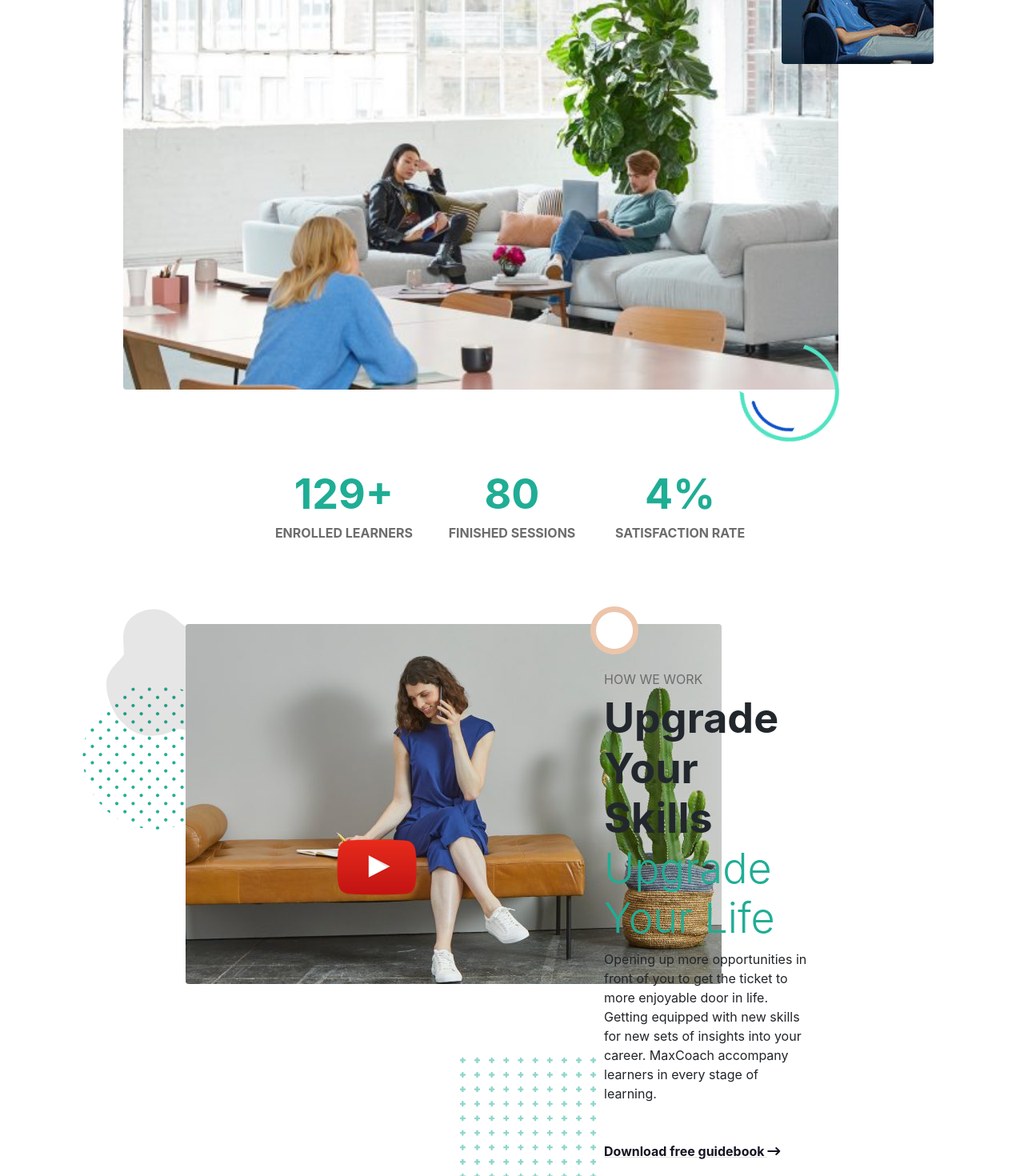
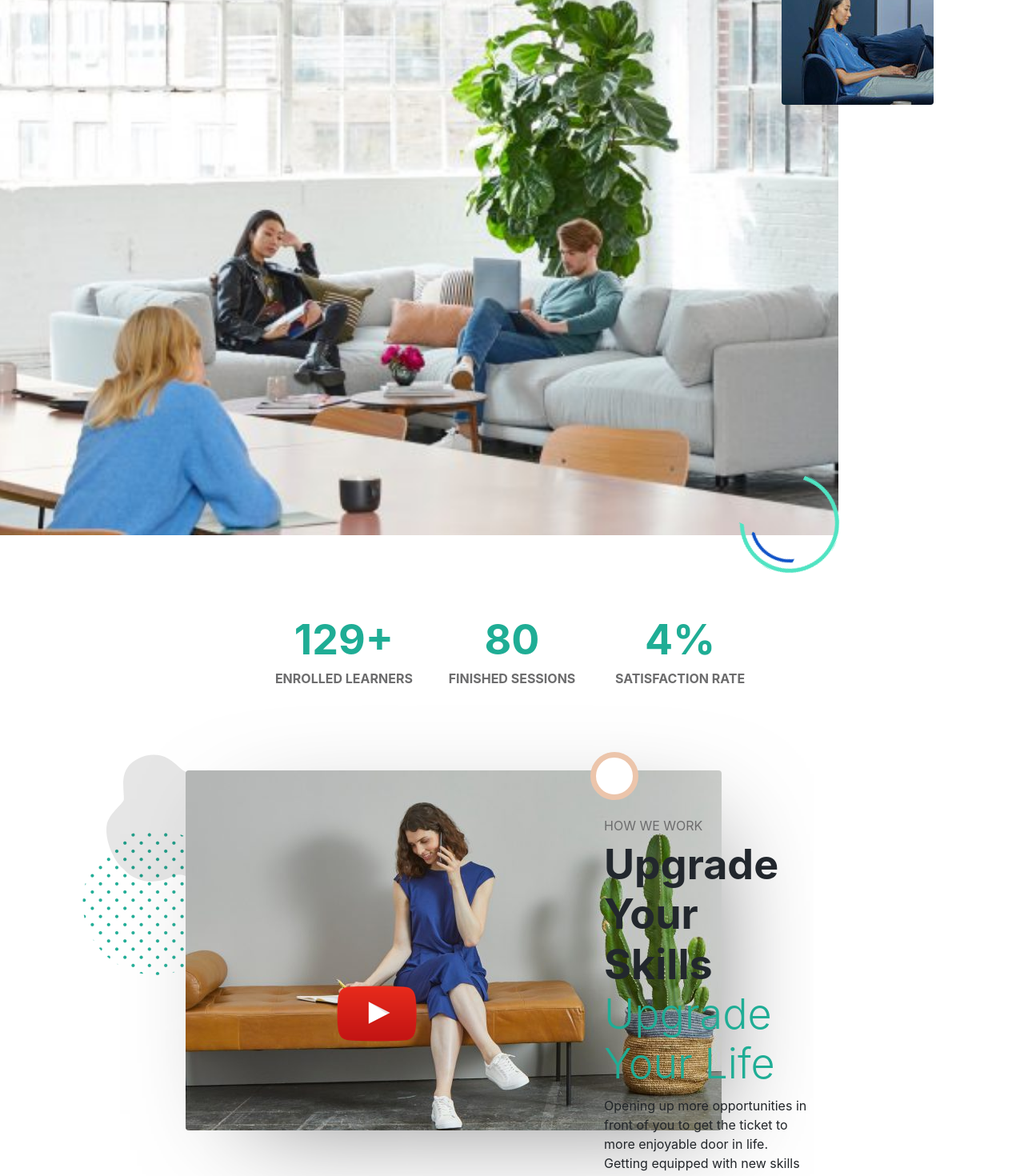
Before and after one commit to LorenzoAriatta/proj-html-vuejs, a Vue app: page / in a window 1280 px wide. Shown: the part 1000-2470 px from the top of the page at 80% size. Built offline with nearby package versions, Linux system fonts and the light colour scheme.

Commit message:
testimonial sections css part completed

```diff
--- a/src/components/About.vue
+++ b/src/components/About.vue
@@ -64,9 +64,7 @@ export default {
 }
 .txt {
   position: relative;
-  & > p {
-    width: 80%;
-  }
+  padding: 60px 45px;
 }
 h6 {
   font-weight: 400;
@@ -79,6 +77,17 @@ h1 {
   & .span-title {
     color: #1fad95;
     font-weight: 300;
+  }
+}
+p {
+  & span {
+    margin-bottom: 10px;
+    border-bottom: 1px solid #e2e2e0;
+    & a {
+      color: #141423;
+      text-decoration: none;
+      font-weight: bold;
+    }
   }
 }
 .content {
--- /dev/null
+++ b/src/components/CoursesSection.vue
@@ -0,0 +1,67 @@
+<template>
+  <section class="container-fluid">
+    <div class="la-container row flex-column align-items-center">
+      <div class="txt text-center col-6">
+        <h6>JOIN MAXCOACH AT BEST</h6>
+        <h1>Latest Online <span class="span-title">Courses</span></h1>
+      </div>
+      <div class="col-6 text-center">
+        <h5>
+          Control your personal preference settings to get notified about
+          appropriate courses.
+          <span
+            ><a href="#"
+              >View all courses <i class="fa-solid fa-arrow-right-long"></i></a
+          ></span>
+        </h5>
+      </div>
+    </div>
+  </section>
+</template>
+
+<script>
+export default {
+  name: "CoursesSection",
+};
+</script>
+
+<style scoped lang="scss">
+.la-container {
+  width: 65%;
+  margin: 0 auto;
+}
+// .container-fluid {
+//   background-image: url(@/assets/svg-1.svg);
+//   background-repeat: no-repeat;
+// }
+h6,
+h5 {
+  font-weight: 400;
+  color: #6c6c6d;
+  & span {
+    margin-bottom: 5px;
+    border-bottom: 1px solid #e2e2e0;
+    & a {
+      font-weight: 700;
+      text-decoration: none;
+      color: #141423;
+    }
+  }
+}
+h1 {
+  color: #22272d;
+  font-size: 52px;
+  font-weight: 700;
+  & .span-title {
+    color: #1fad95;
+    font-weight: 300;
+  }
+}
+.txt {
+  position: relative;
+  padding: 60px 45px;
+}
+.shape {
+  position: absolute;
+}
+</style>
--- a/src/components/MainComponent.vue
+++ b/src/components/MainComponent.vue
@@ -1,8 +1,10 @@
 <template>
-  <main>
-    <div class="container-fluid">
+  <main class="container-fluid">
+    <div>
       <AboutComp />
       <UpgradeSkill />
+      <CoursesSection />
+      <TestimonialSection />
     </div>
   </main>
 </template>
@@ -10,12 +12,16 @@
 <script>
 import AboutComp from "@/components/About.vue";
 import UpgradeSkill from "@/components/UpgradeSkill.vue";
+import CoursesSection from "@/components/CoursesSection.vue";
+import TestimonialSection from "@/components/Testimonials.vue";
 
 export default {
   name: "MainCompenent",
   components: {
     AboutComp,
     UpgradeSkill,
+    CoursesSection,
+    TestimonialSection,
   },
 };
 </script>
--- /dev/null
+++ b/src/components/Testimonials.vue
@@ -0,0 +1,58 @@
+<template>
+  <section class="la-container py-5">
+    <div class="row">
+      <div class="txt col-5">
+        <h6>TESTIMONIALS</h6>
+        <h1>Why Do People <span class="span-title">*Hearts*</span> Us?</h1>
+        <p class="mb-5">
+          Seeking for verbals of uor service quality? Find them here. Everything
+          is transparent and straightforward for your sense of justification.
+        </p>
+        <p>
+          <span
+            ><a class="link" href="#"
+              >View All <i class="fa-solid fa-arrow-right-long"></i></a
+          ></span>
+        </p>
+      </div>
+    </div>
+  </section>
+</template>
+
+<script>
+export default {
+  name: "TestimonialSection",
+};
+</script>
+
+<style scoped lang="scss">
+.la-container {
+  width: 65%;
+  margin: 0 auto;
+}
+.txt {
+  padding: 60px 45px;
+}
+h1 {
+  color: #22272d;
+  font-size: 52px;
+  font-weight: 700;
+  & .span-title {
+    color: #1fad95;
+    font-weight: 300;
+  }
+}
+h6 {
+  font-weight: 400;
+  color: #6c6c6d;
+}
+p > span {
+  margin-bottom: 5px;
+  border-bottom: 1px solid #e2e2e0;
+  & a {
+    font-weight: 700;
+    text-decoration: none;
+    color: #141423;
+  }
+}
+</style>
--- a/src/components/UpgradeSkill.vue
+++ b/src/components/UpgradeSkill.vue
@@ -74,6 +74,17 @@ h1 {
     font-weight: 300;
   }
 }
+p {
+  & span {
+    margin-bottom: 10px;
+    border-bottom: 1px solid #e2e2e0;
+    & a {
+      color: #141423;
+      text-decoration: none;
+      font-weight: bold;
+    }
+  }
+}
 .txt {
   position: relative;
   padding: 60px 45px;
@@ -88,13 +99,11 @@ h1 {
   border-radius: 50%;
   border: 7px solid #ecc5ab;
 }
-.link {
-  color: #141423;
-  font-weight: bold;
-  text-decoration-color: #e2e2e0;
-}
 .content {
   position: relative;
+  & > img {
+    box-shadow: 30px 30px 135px -50px #6c6c6d;
+  }
 }
 .youtube {
   position: absolute;
--- a/src/style/general.scss
+++ b/src/style/general.scss
@@ -1 +1,7 @@
 @import '~bootstrap/scss/bootstrap';
+
+* {
+    margin: 0%;
+    padding: 0;
+    box-sizing: border-box;
+}
```
